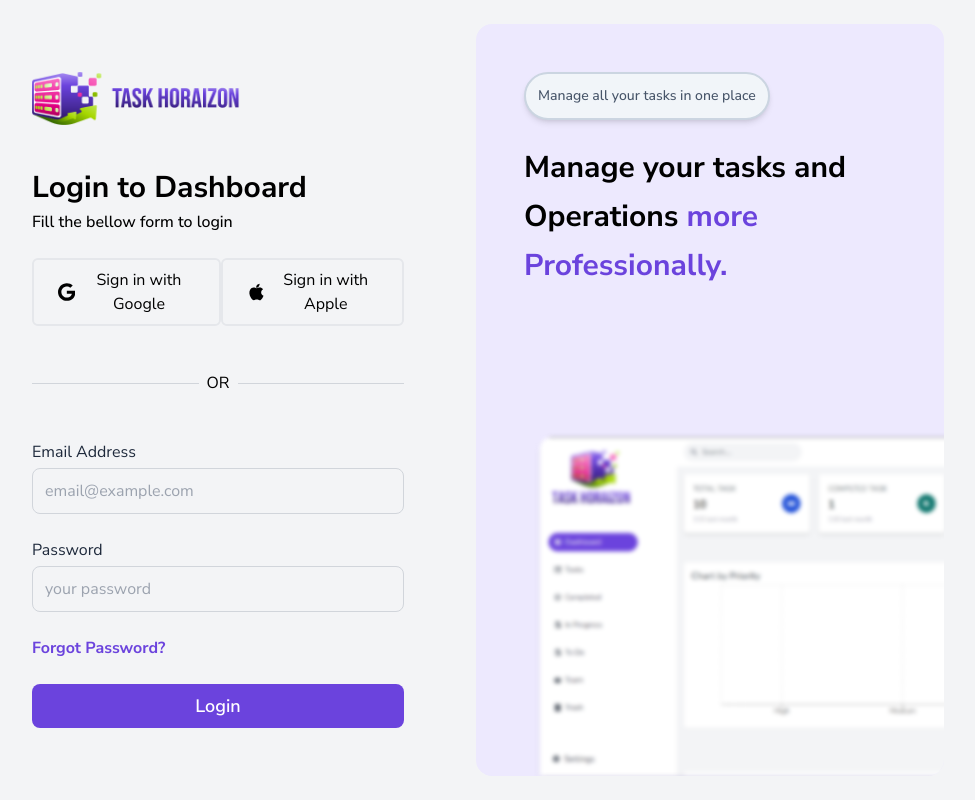
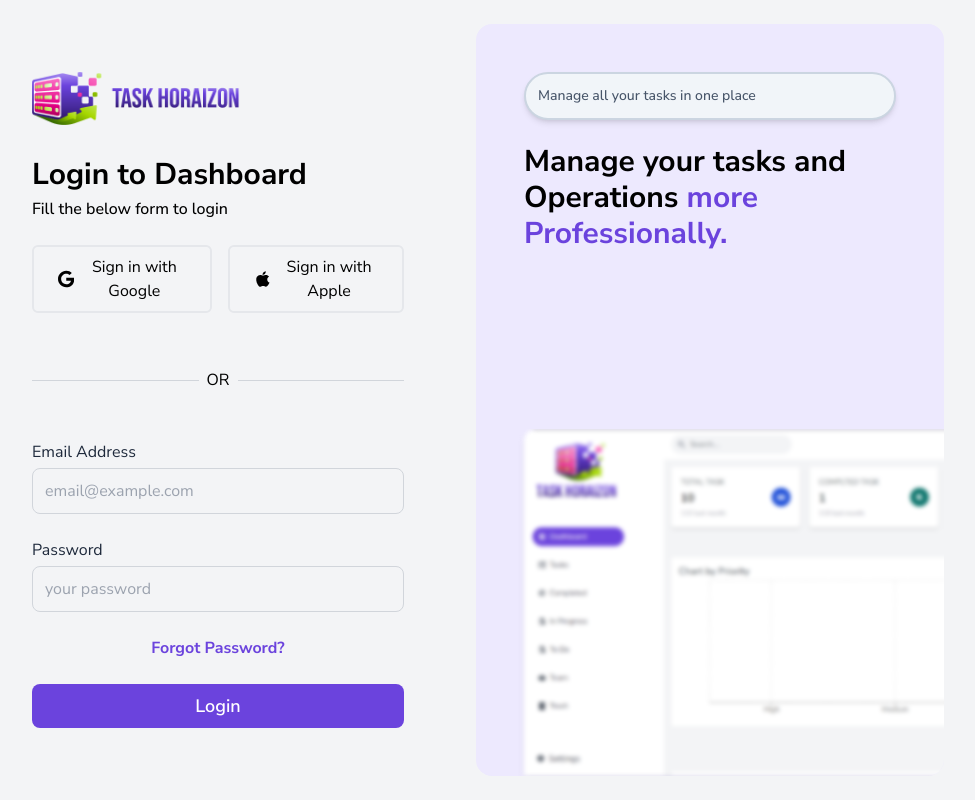
Before and after one commit to urfavcrow23/Task-Horaizon, a React (Vite) app in the folder Front-End/: page /log-in in a window 1280 px wide. Shown: the whole page, without its empty margins (176-1151 px from the left). Built offline with nearby package versions, Linux system fonts and the light colour scheme.

Commit message:
Add files via upload

```diff
--- a/Front-End/src/pages/Login.jsx
+++ b/Front-End/src/pages/Login.jsx
@@ -24,38 +24,44 @@
     if (user) {
       // navigate("/dashboard");  Redirect to dashboard if user is logged in
     }
-  }, [user, navigate]); // Added 'navigate' to dependency array
+  }, [user, navigate]);
 
   return (
-    <div className="px-40 py-6 flex gap-6 h-screen">
-      <div className="flex flex-col  basis-1/2 px-12 rounded-2xl justify-between  ">
-        <img className="w-52 pt-12" src={assets.LogoV} alt="" />
-        <div className="">
-          <h1 className="font-bold text-3xl  pb-1">Login to Dashboard</h1>
-          <p className="font-medium pb-6">Fill the bellow form to login</p>
-          <div className="flex justify-between">
-            <button className="flex gap-2 py-2 px-6 size-fit  border-2 rounded-md justify-center items-center hover:text-white hover:bg-[#6b43dd] transition-all duration-300">
+    <div className="px-6 md:px-20 lg:px-40 py-6 flex flex-col lg:flex-row gap-6 min-h-screen">
+      {/* Left section */}
+      <div className="lg:basis-1/2 w-full flex flex-col px-6 md:px-12 lg:px-12 rounded-2xl justify-between">
+        <img
+          className="w-36 md:w-52 pt-6 md:pt-12"
+          src={assets.LogoV}
+          alt="Logo"
+        />
+        <div>
+          <h1 className="font-bold text-2xl md:text-3xl pb-1">
+            Login to Dashboard
+          </h1>
+          <p className="font-medium pb-6">Fill the below form to login</p>
+          <div className="flex flex-col md:flex-row justify-between gap-4">
+            <button className="flex gap-2 py-2 px-4 md:px-6 w-full md:w-auto border-2 rounded-md justify-center items-center hover:text-white hover:bg-[#6b43dd] transition-all duration-300">
               <FaGoogle size={22} />
               <p>Sign in with Google</p>
             </button>
-            <button className="flex gap-2 py-2 px-6 size-fit  border-2 rounded-md justify-center items-center hover:text-white hover:bg-[#6b43dd] transition-all duration-300">
+            <button className="flex gap-2 py-2 px-4 md:px-6 w-full md:w-auto border-2 rounded-md justify-center items-center hover:text-white hover:bg-[#6b43dd] transition-all duration-300">
               <IoLogoApple size={24} />
               <p>Sign in with Apple</p>
             </button>
           </div>
         </div>
 
-        <div className="flex items-center space-x-2 ">
+        <div className="flex items-center space-x-2 mt-6">
           <hr className="flex-grow border-gray-300" />
           <p>OR</p>
-          <hr className="flex-grow border-gray-300 " />
+          <hr className="flex-grow border-gray-300" />
         </div>
+
         <form
-          className=" flex flex-col justify-start items-start gap-6"
-          action=""
+          className="flex flex-col gap-6 mt-4"
           onSubmit={handleSubmit(submitHandler)}
         >
-          <div className="w-full">
           <Textbox
             placeholder="email@example.com"
             type="email"
@@ -67,8 +73,6 @@
             })}
             error={errors.email ? errors.email.message : ""}
           />
-          </div>
-          <div className="w-full">
           <Textbox
             placeholder="your password"
             type="password"
@@ -80,13 +84,11 @@
             })}
             error={errors.password ? errors.password.message : ""}
           />
-          </div>
           <button className="font-bold text-[#6b43dd] hover:text-[#35148f] hover:underline">
             Forgot Password?
           </button>
           <button
             type="submit"
-            label="Submit"
             className="mb-12 w-full bg-[#6b43dd] text-white font-semibold text-lg p-2 rounded-lg hover:bg-[#35148f] transition-all duration-300"
           >
             Login
@@ -94,24 +96,23 @@
         </form>
       </div>
 
-      <div className="relative flex flex-col overflow-hidden basis-1/2 bg-violet-100 rounded-2xl p-12">
-        <div className="flex flex-col gap-6 z-10">
-          <div className="text-slate-600 border-2 border-slate-300 rounded-full inline-block p-3 bg-slate-100 shadow-md size-fit">
+      {/* Right section */}
+      <div className="relative overflow-hidden hidden lg:flex lg:basis-1/2 bg-violet-100 rounded-2xl p-6 lg:p-12">
+        <div className="flex flex-col gap-6">
+          <div className="text-slate-600 border-2 border-slate-300 rounded-full inline-block p-3 bg-slate-100 shadow-md">
             <p className="text-sm font-medium">
               Manage all your tasks in one place
             </p>
           </div>
-
-          <h2 className="text-black text-3xl font-bold leading-relaxed ">
+          <h2 className="text-black text-2xl md:text-3xl font-bold leading-relaxed">
             Manage your tasks and
             <br /> Operations
             <span className="text-[#6b43dd]"> more Professionally.</span>
           </h2>
         </div>
-
-        <div className=" pl-16 absolute right-[-280px] bottom-[0px] z-0">
+        <div className="overflow-hidden pl-12 absolute right-[-280px] bottom-[0px] z-0">
           <img
-            className=" blur-[2px] rounded-t-xl object-cover w-[3641px] h-auto shadow-md  hover:blur-none  transition-all duration-1000"
+            className="blur-[2px] rounded-t-xl object-cover w-[3641px] h-auto shadow-md   transition-all duration-1000 hover:blur-none "
             src={assets.LogDashImg}
             alt="Task Management Dashboard"
           />
```
Lines whose indentation alone changed are shown as unchanged.
